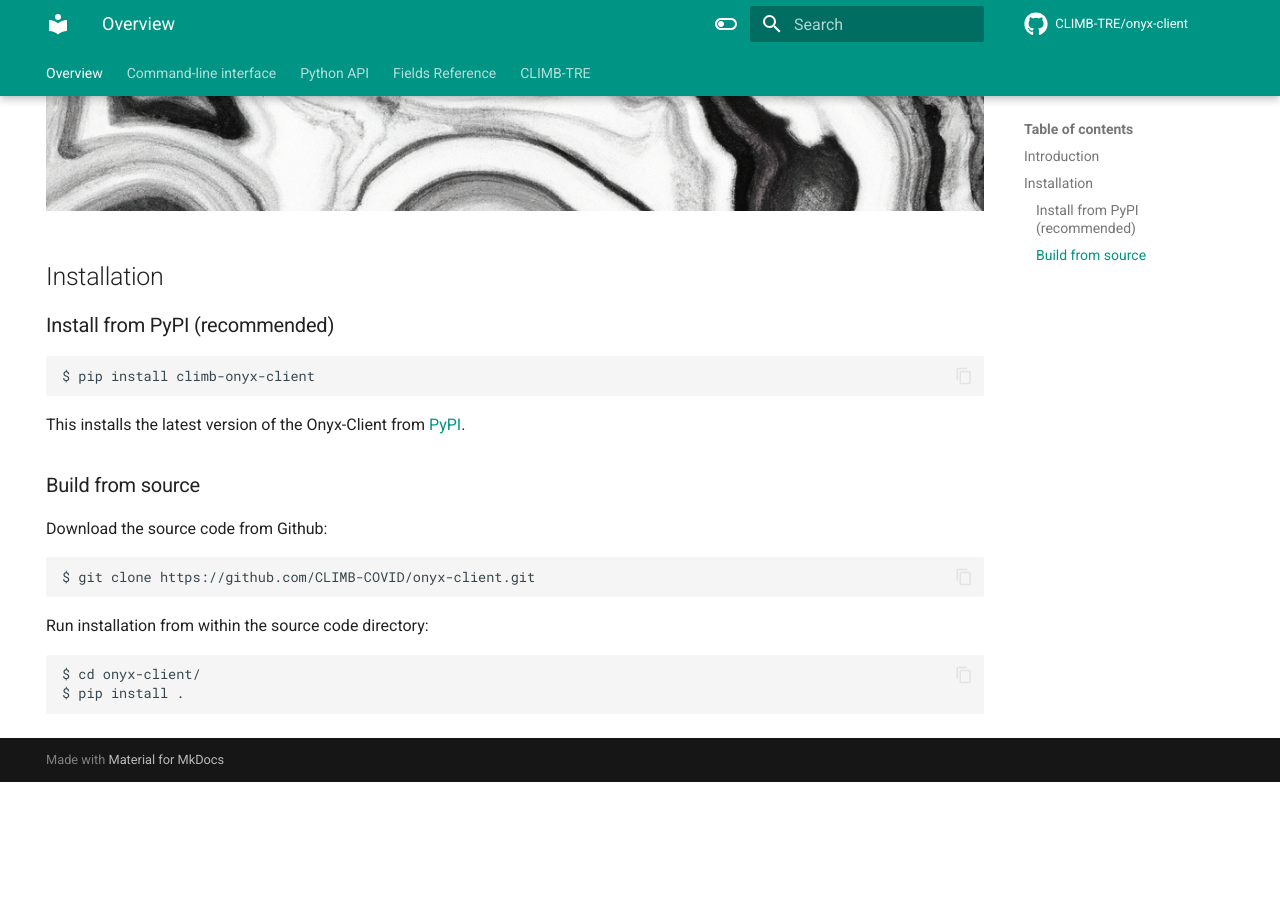
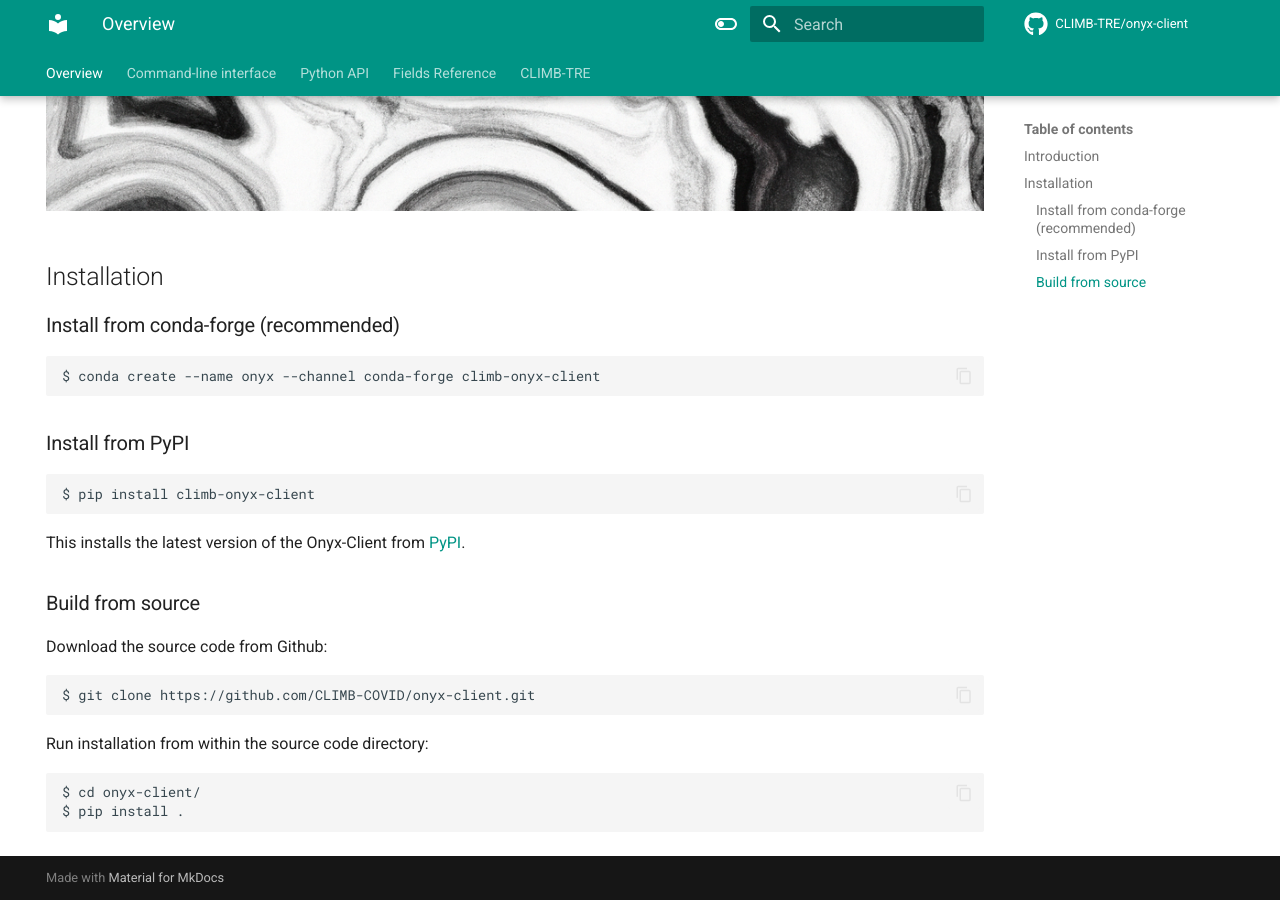
Before and after one commit to CLIMB-TRE/onyx-client, an MkDocs documentation site: the page built from docs/index.md, in a window 1280 px wide and 900 px high, scrolled down 678 px. Built offline with MkDocs 1.6.1 and Material for MkDocs 9.7.7, drawn with Linux system fonts in a browser that asks for light colours; comment, search, counter and statistics services are not loaded; before the commit the page ends 1460 px from its top, so only the background shows below that.

Commit message:
Conda-forge install instructions

````diff
--- a/docs/index.md
+++ b/docs/index.md
@@ -15,7 +15,13 @@ Onyx-client and Onyx are being developed as part of the [CLIMB-TRE](https://clim
 
 ## Installation
 
-### Install from PyPI (recommended)
+### Install from conda-forge (recommended)
+
+```
+$ conda create --name onyx --channel conda-forge climb-onyx-client
+```
+
+### Install from PyPI
 
 ```
 $ pip install climb-onyx-client
````
Also changed, not shown: README.md (+9 -3 lines).
